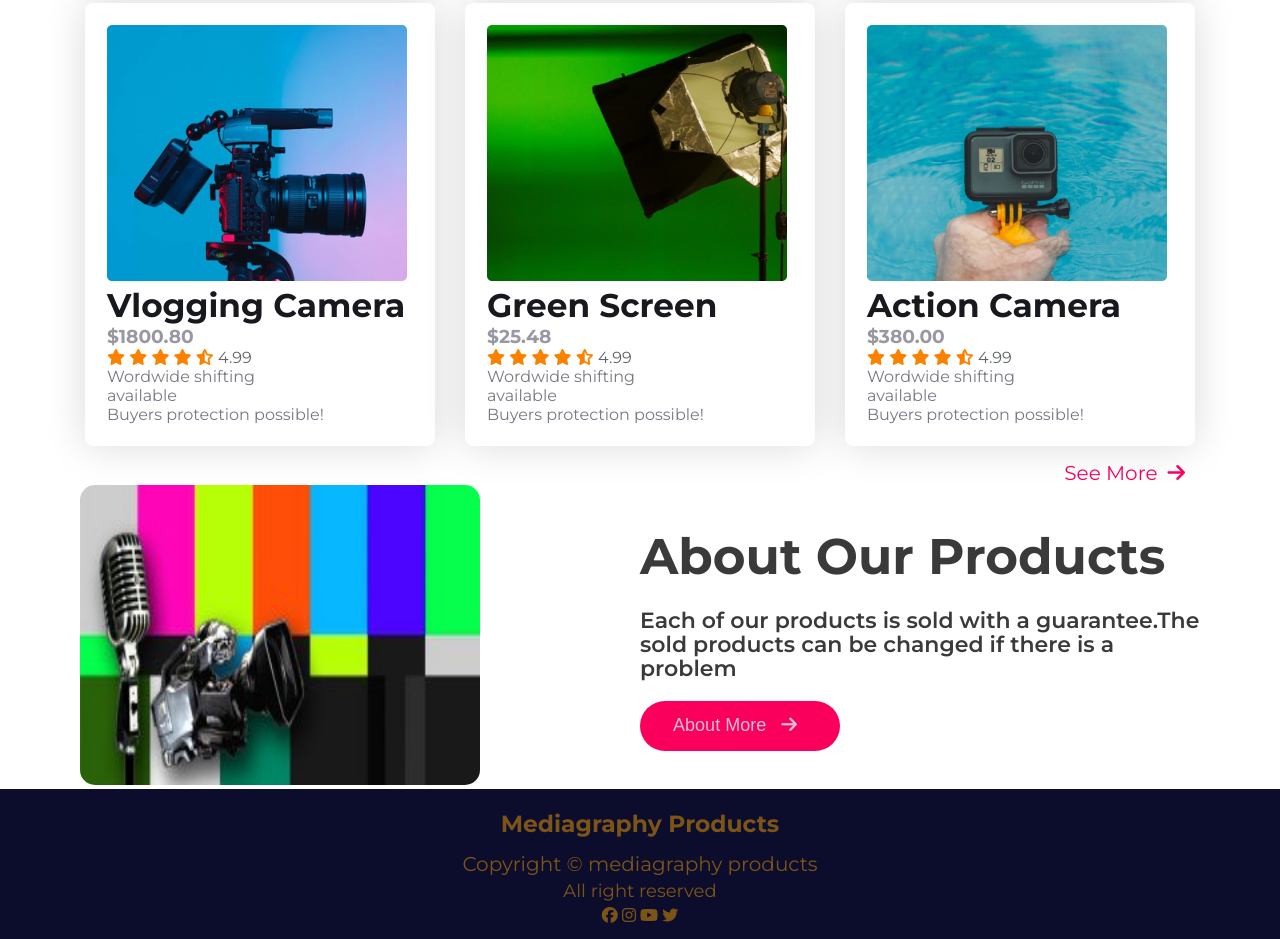
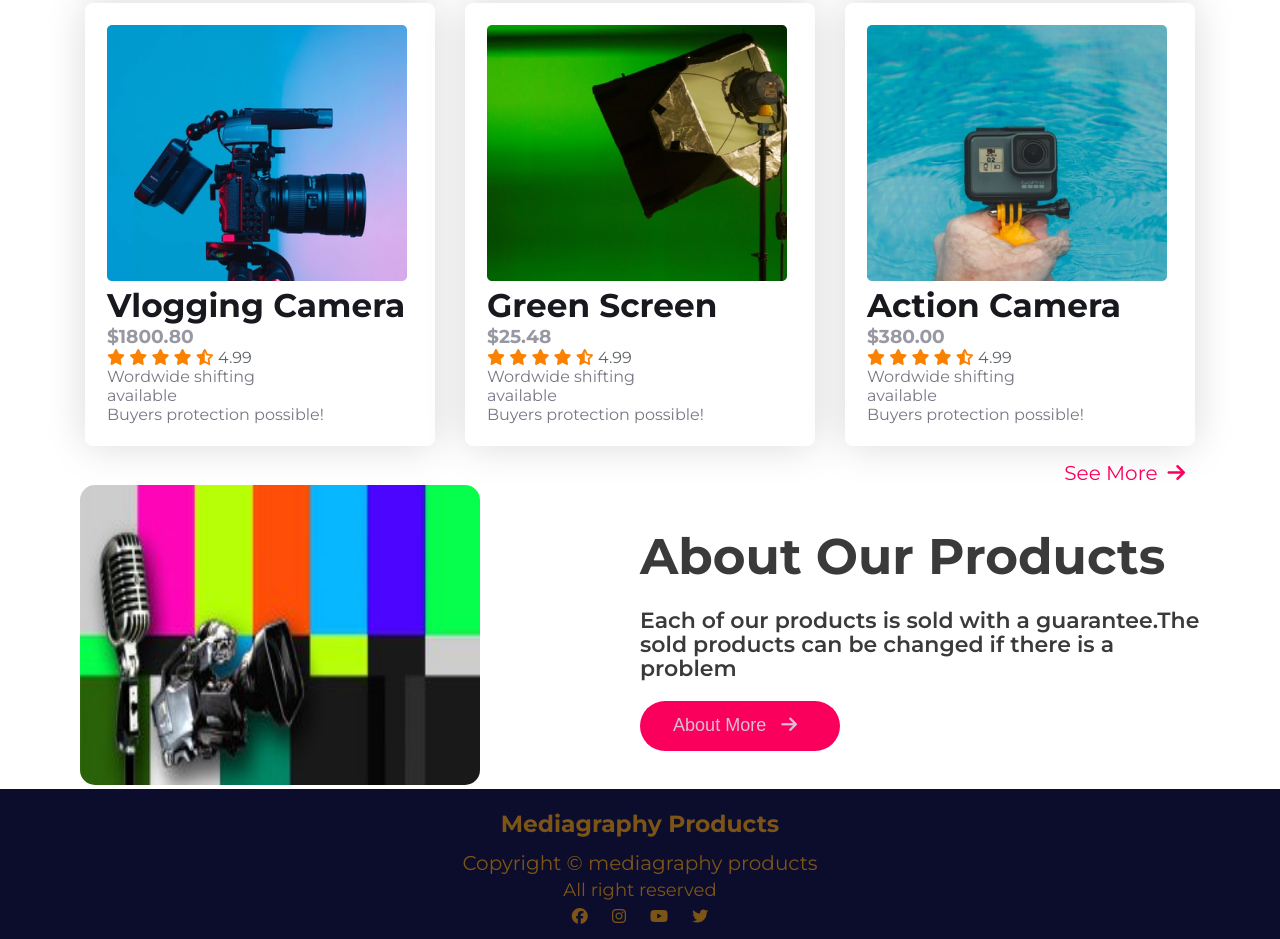
Before and after one commit to mdrashed124/Assainment-2, a plain HTML site: page index.html in a window 1280 px wide. Shown: the part 1685-2624 px from the top of the page. Drawn offline with Linux system fonts and the light colour scheme.

Commit message:
added footer icon speach

```diff
--- a/css/style.css
+++ b/css/style.css
@@ -213,6 +213,8 @@ footer{
 }
 .icon{
     text-align: center;
+    margin-top: 3px;
+    word-spacing: 20px;
 }
      /* =================
        Media Queries
```
